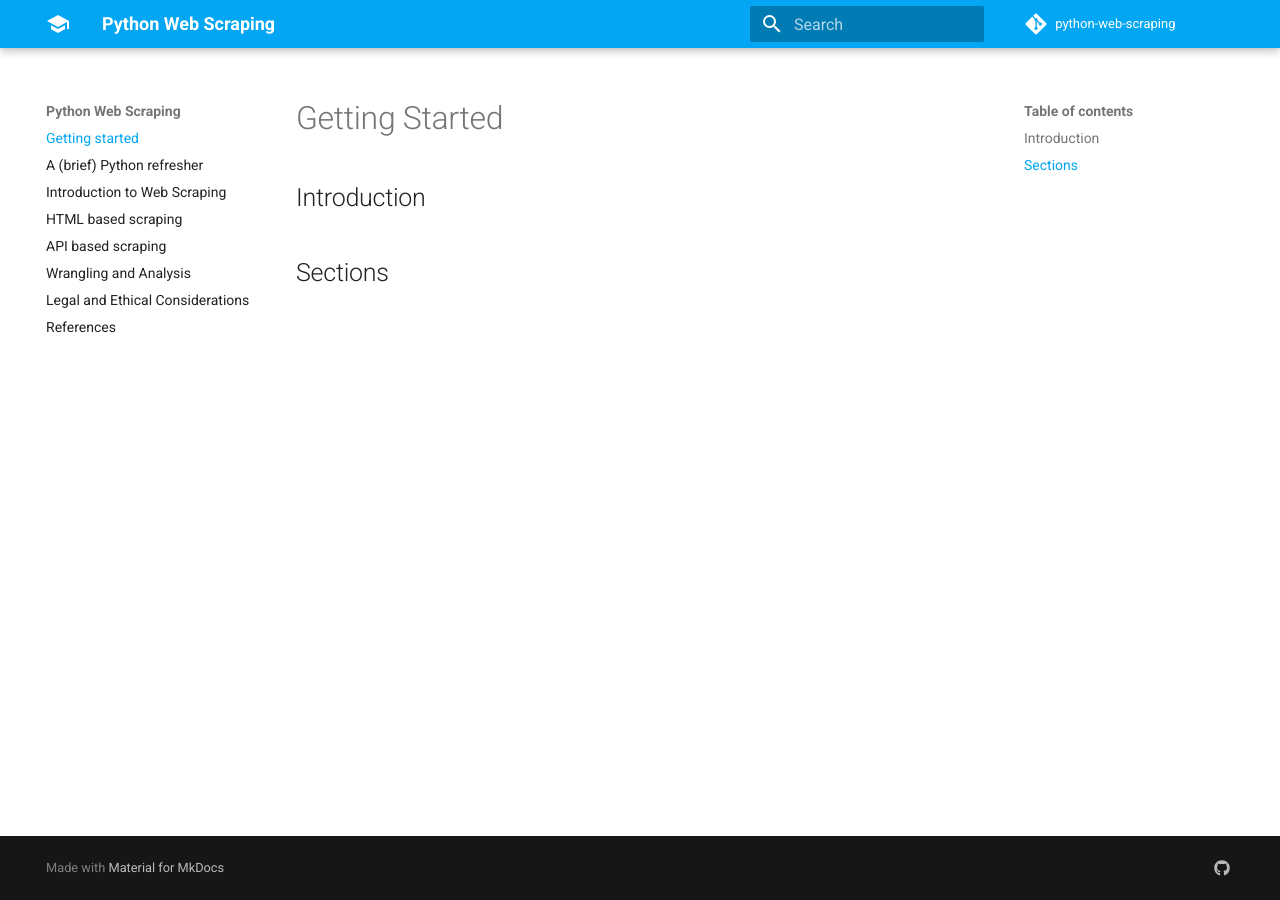
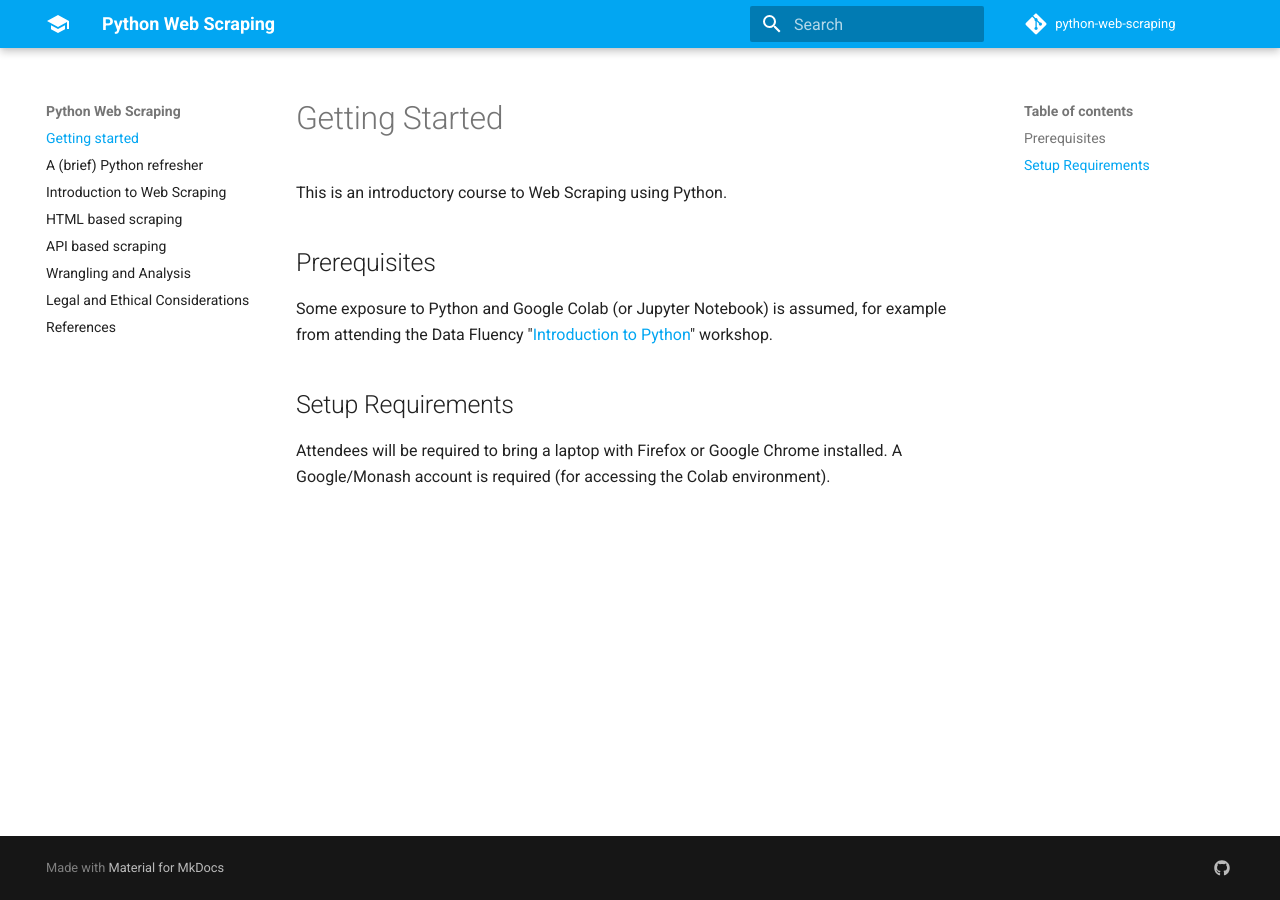
Before and after one commit to MonashDataFluency/python-web-scraping, an MkDocs documentation site: the page built from markdowns/index.md, in a window 1280 px wide. Built offline with MkDocs 1.6.1 and Material for MkDocs 9.7.7, drawn with Linux system fonts in a browser that asks for light colours; comment, search, counter and statistics services are not loaded.

Commit message:
getting started section

```diff
--- a/markdowns/index.md
+++ b/markdowns/index.md
@@ -1,10 +1,11 @@
 # Getting Started
 
-## Introduction
+This is an introductory course to Web Scraping using Python.
 
-<!--* `mkdocs new [dir-name]` - Create a new project.-->
-<!--* `mkdocs serve` - Start the live-reloading docs server.-->
-<!--* `mkdocs build` - Build the documentation site.-->
-<!--* `mkdocs help` - Print this help message.-->
+## Prerequisites
 
-## Sections
+Some exposure to Python and Google Colab (or Jupyter Notebook) is assumed, for example from attending the Data Fluency "[Introduction to Python](https://monashdatafluency.github.io/python-workshop-base/fullday/)" workshop.
+
+## Setup Requirements
+
+Attendees will be required to bring a laptop with Firefox or Google Chrome installed. A Google/Monash account is required (for accessing the Colab environment).
```
